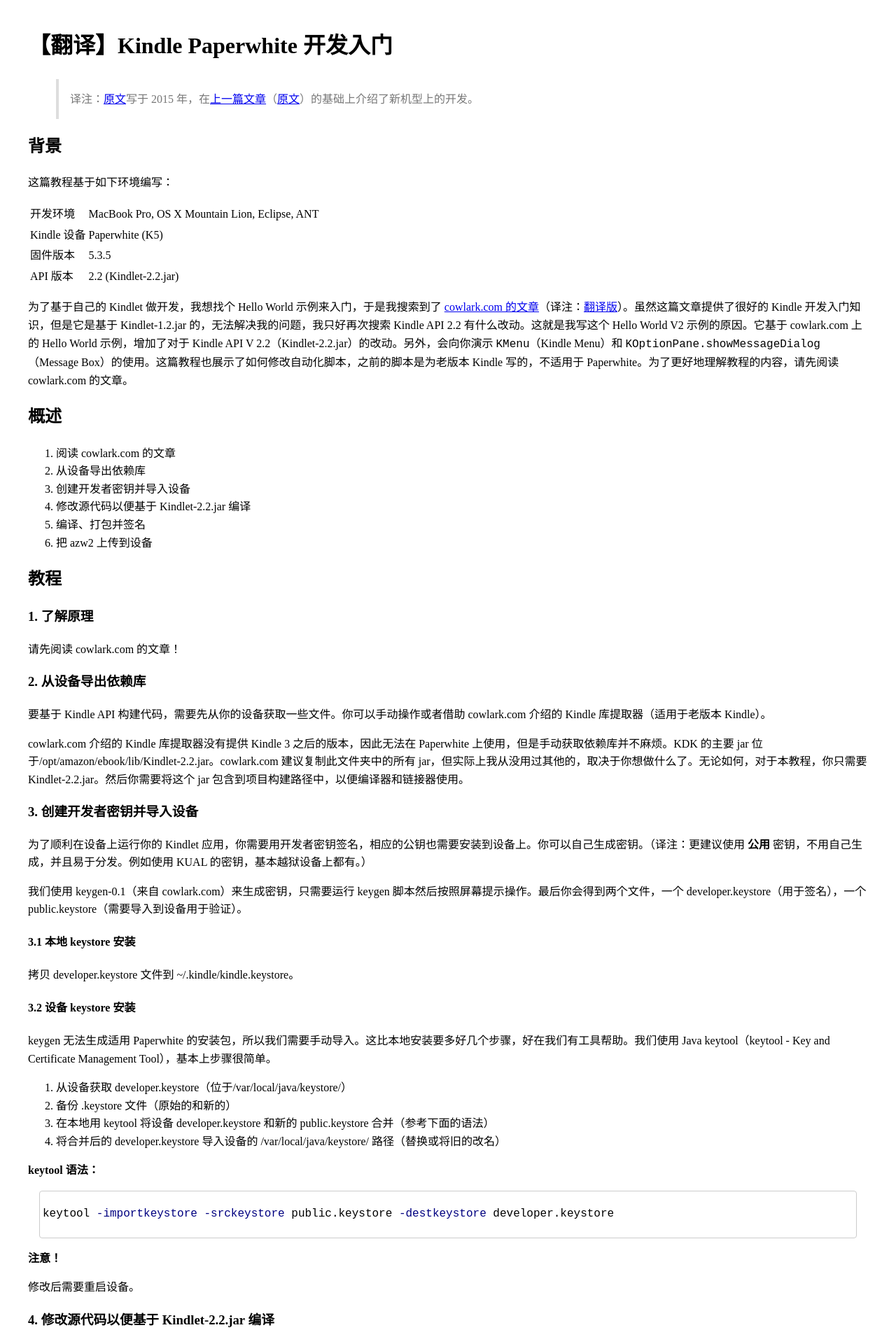
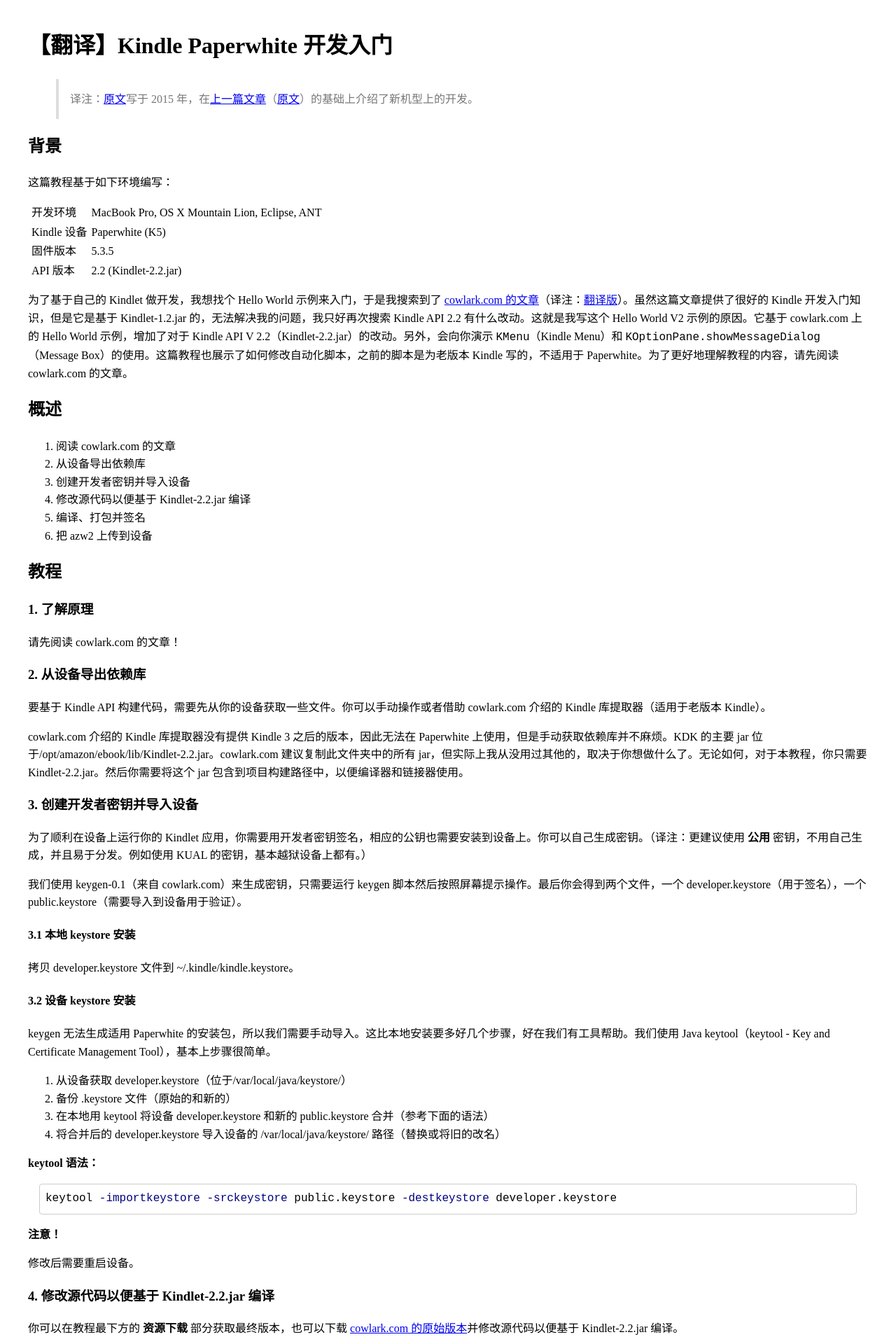
Before and after one commit to geansea/geansea.github.io, a Jekyll site: the page built from _posts/2017-02-28-kindle-paperwhite-helloworldv2.md, in a window 1280 px wide. Shown: the top 1920 px of the page at 70% size. Built offline with Jekyll 4.4.1, drawn with Linux system fonts in a browser that asks for light colours.

```diff
--- a/_layouts/default.html
+++ b/_layouts/default.html
@@ -1,10 +1,10 @@
 <!DOCTYPE html>
 <html>
 <head>
-  <meta charset="UTF-8">
-  <meta http-equiv="content-type" content="text/html; charset=utf-8">
-  <link rel="stylesheet" type="text/css" href="/css/markdown.css">
-  <link rel="stylesheet" type="text/css" href="/css/syntax.css">
+  <meta charset="UTF-8" />
+  <meta http-equiv="content-type" content="text/html; charset=utf-8" />
+  <link rel="stylesheet" type="text/css" href="/css/markdown.css" />
+  <link rel="stylesheet" type="text/css" href="/css/syntax.css" />
   <title>{{ page.title }}</title>
 </head>
 <body>
--- a/_posts/2017-02-28-kindle-paperwhite-helloworldv2.md
+++ b/_posts/2017-02-28-kindle-paperwhite-helloworldv2.md
@@ -22,7 +22,7 @@ categories: Kindle
 | 固件版本 | 5.3.5
 | API 版本 | 2.2 (Kindlet-2.2.jar)
 
-为了基于自己的 Kindlet 做开发，我想找个 Hello World 示例来入门，于是我搜索到了 [cowlark.com 的文章][previous_en]（译注：[翻译版](previous)）。虽然这篇文章提供了很好的 Kindle 开发入门知识，但是它是基于 Kindlet-1.2.jar 的，无法解决我的问题，我只好再次搜索 Kindle API 2.2 有什么改动。这就是我写这个 Hello World V2 示例的原因。它基于 cowlark.com 上的 Hello World 示例，增加了对于 Kindle API V 2.2（Kindlet-2.2.jar）的改动。另外，会向你演示 `KMenu`（Kindle Menu）和 `KOptionPane.showMessageDialog`（Message Box）的使用。这篇教程也展示了如何修改自动化脚本，之前的脚本是为老版本 Kindle 写的，不适用于 Paperwhite。为了更好地理解教程的内容，请先阅读 cowlark.com 的文章。
+为了基于自己的 Kindlet 做开发，我想找个 Hello World 示例来入门，于是我搜索到了 [cowlark.com 的文章][previous_en]（译注：[翻译版][previous]）。虽然这篇文章提供了很好的 Kindle 开发入门知识，但是它是基于 Kindlet-1.2.jar 的，无法解决我的问题，我只好再次搜索 Kindle API 2.2 有什么改动。这就是我写这个 Hello World V2 示例的原因。它基于 cowlark.com 上的 Hello World 示例，增加了对于 Kindle API V 2.2（Kindlet-2.2.jar）的改动。另外，会向你演示 `KMenu`（Kindle Menu）和 `KOptionPane.showMessageDialog`（Message Box）的使用。这篇教程也展示了如何修改自动化脚本，之前的脚本是为老版本 Kindle 写的，不适用于 Paperwhite。为了更好地理解教程的内容，请先阅读 cowlark.com 的文章。
 
 ## 概述
 1. 阅读 cowlark.com 的文章
--- a/css/markdown.css
+++ b/css/markdown.css
@@ -26,6 +26,19 @@ blockquote > :last-child {
   margin-bottom: 0 !important;
 }
 
+hr {
+  border: 1px inset #ccc;
+}
+
+table {
+  border-collapse: separate;
+  border-spacing: 4px 0px;
+}
+
+tr {
+  border-bottom: 1px solid #ccc;
+}
+
 figure {
   margin: 1em;
   border: 1px solid #ccc;
@@ -34,6 +47,7 @@ figure {
 }
 
 pre {
+  margin: 4px;
   overflow: auto;
 }
 
```
